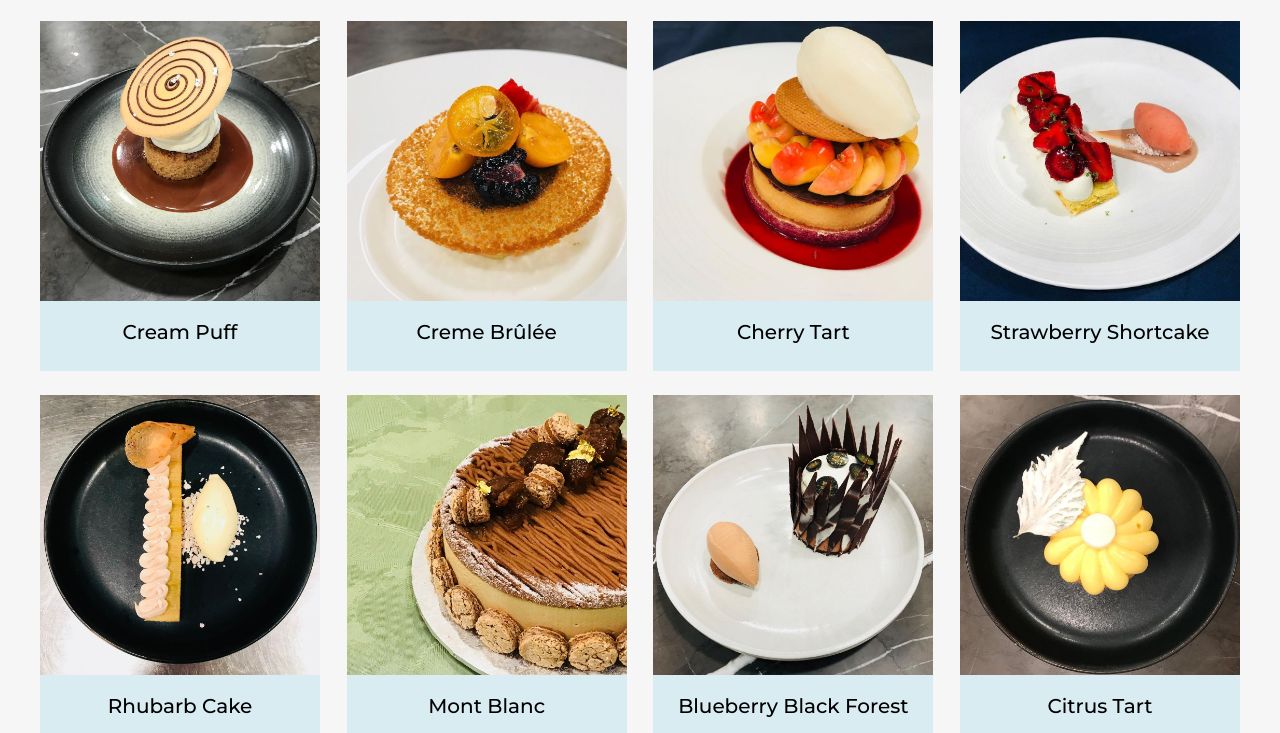
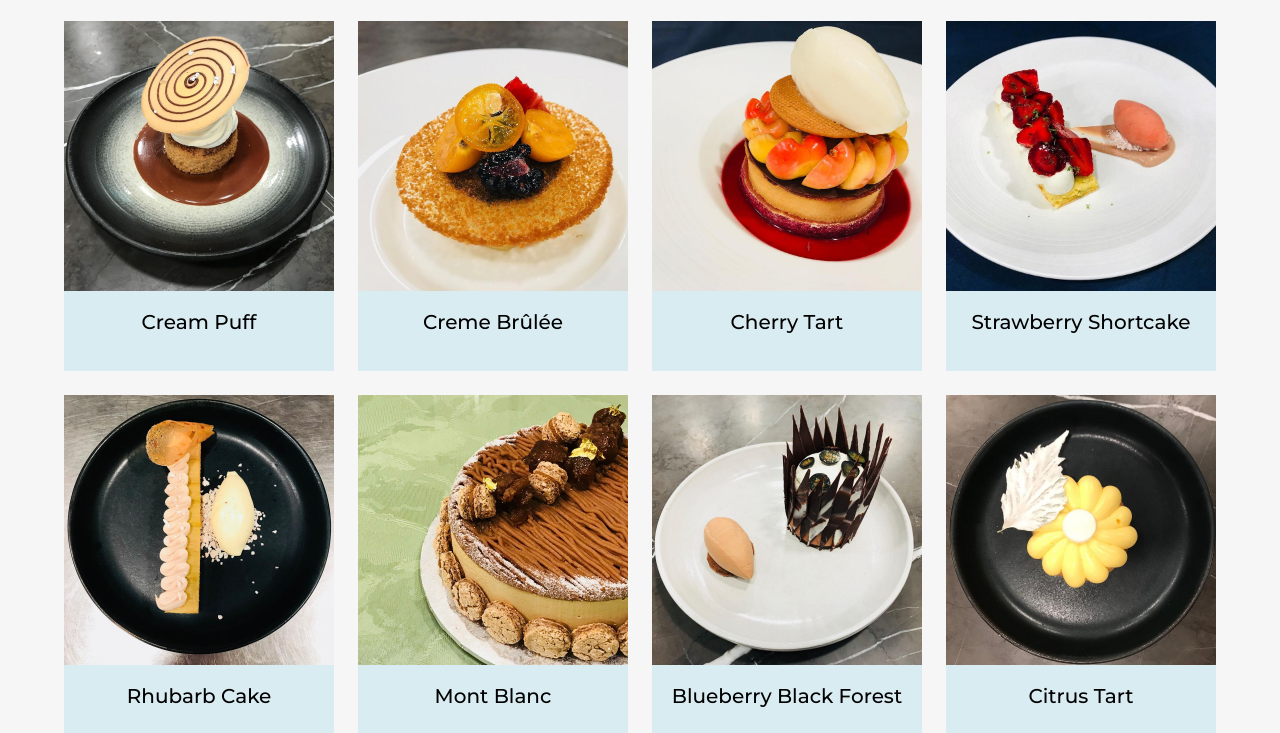
Before and after one commit to amly1233/RWD-layout-W1, a plain HTML site: page index.html in a window 1280 px wide. Shown: the part 721-1454 px from the top of the page. Drawn offline with Linux system fonts and the light colour scheme.

Commit message:
Update styles.css

```diff
--- a/CSS/styles.css
+++ b/CSS/styles.css
@@ -79,15 +79,15 @@ h1{
 
 main{
   display: flex;
-  justify-content: space-between;
+  justify-content: center;
   align-items: stretch;
   flex-wrap: wrap;
 }
 
 main>.item{
   flex:none;
-  width: 280px;
-  margin:12px 0;
+  width: 270px;
+  margin:12px;
   background-color:#d9ecf2;
   text-align: center;
   height: 350px;
```
